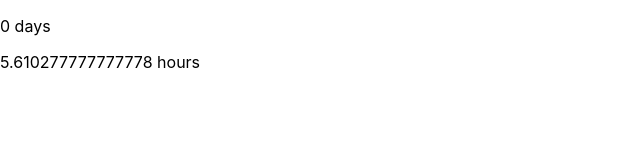
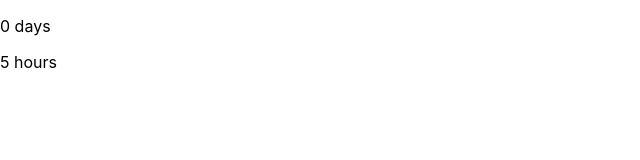
Before and after one commit to nathaniel-haglund/datetest, a React (Create React App) app: page / in a window 1280 px wide. Shown: the top 160 px of the page, without its empty margins (0-640 px from the left). Built offline with nearby package versions, Linux system fonts and the light colour scheme.

Commit message:
fixed return formatting

```diff
--- a/src/utilities/businessHourCalc.js
+++ b/src/utilities/businessHourCalc.js
@@ -30,7 +30,7 @@ const businessDaysCalculator = (startingTime, endingTime, businessStart, busines
   const countFormatter = count => {
     return {
       business_days: Math.round(count/ businessDay),
-      business_hours: count / HOUR,
+      business_hours: Math.floor(count / HOUR),
     }
   }
 
```
